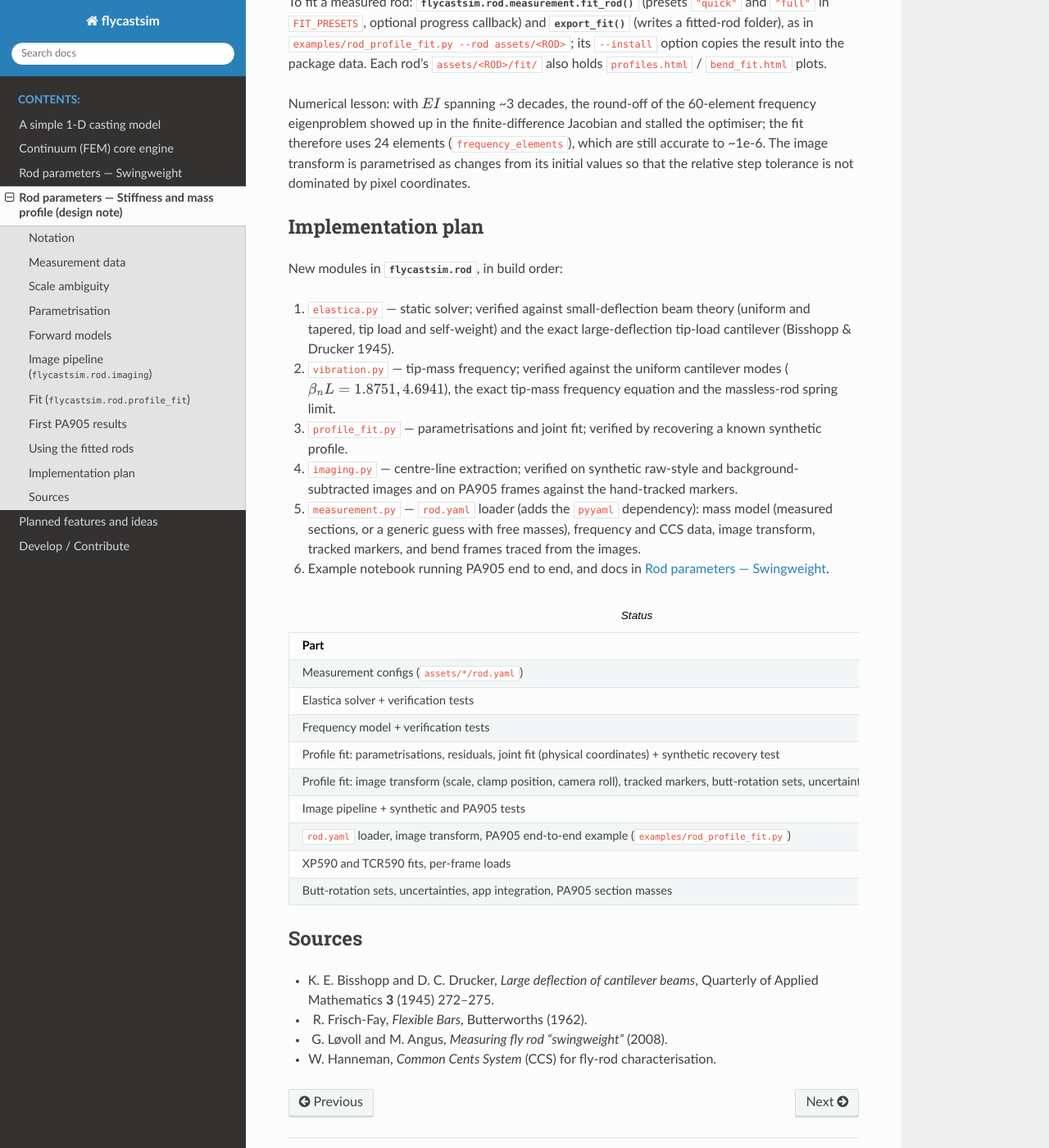
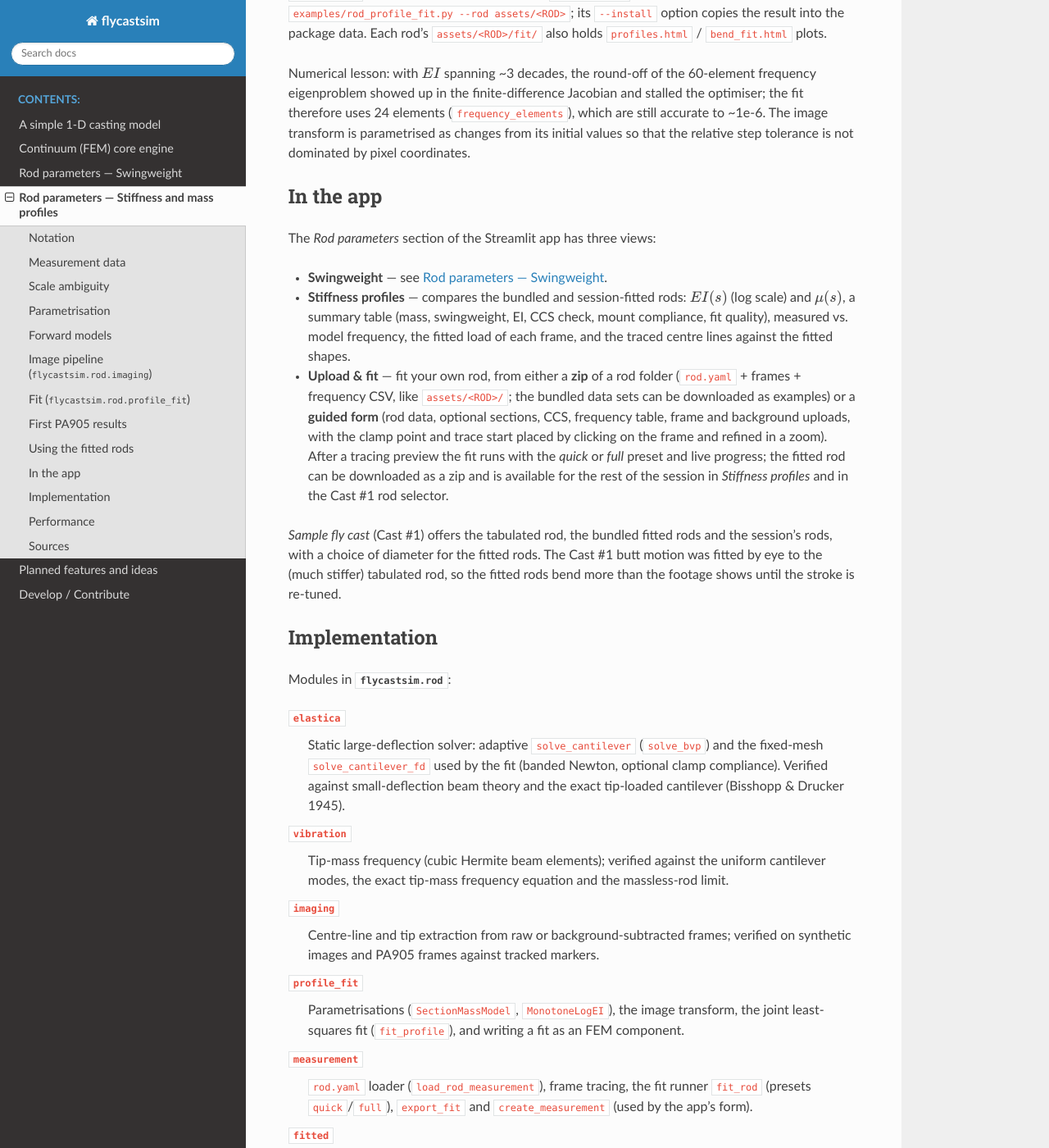
Before and after one commit to grunde73/flycastsim, a Sphinx documentation site: the page built from docs/rod_profile.rst, in a window 1280 px wide and 1400 px high, scrolled down 6171 px. Shown: the whole window at 82% size. Built offline with Sphinx 7.4.7 and the Read the Docs theme 3.1.0, drawn with Linux system fonts in a browser that asks for light colours; pages that are not in the unit, such as notebooks, are missing from menus; some of the changed text lies outside the part shown.

Commit message:
Update README and docs for fitted rods, the app and performance
- README: feature overview (FEM engine, Cast #1 with a choice of rod,
  swingweight, stiffness/mass profile fit, bundled measured rods, the
  app's Rod parameters views), a working quickstart (`uv sync`; the
  app is a default dependency group, not an extra), examples including
  using a fitted rod in Cast #1; fix the line start angle (~5 deg).
- docs/index: feature and planned lists updated, quickstart fixed.
- docs/rod_profile: now an implementation page with the app views,
  module overview, performance figures and an open-items table.
- docs/rod, fem, planned, dev: pointers to the profile fit, choosing
  the Cast #1 rod, done/open rod items, package tree with rod/,
  assets/, examples/ and the app pages module.
- CLAUDE.md: architecture of the rod package, app pages, cached
  results, bundled fitted rods and the solver performance invariants.
- App introduction lists the rod stiffness profiles.

Co-Authored-By: Claude Opus 5.5 <noreply@anthropic.com>

```diff
--- a/docs/rod_profile.rst
+++ b/docs/rod_profile.rst
@@ -1,9 +1,10 @@
-Rod parameters — Stiffness and mass profile (design note)
-==========================================================
-**Status: design note, under implementation.**  This page records the agreed
-design for estimating a rod's bending-stiffness profile :math:`EI(s)` and
-linear mass density :math:`\mu(s)` from measurements.  It is updated as the
-pieces land; the implementation status of each part is listed at the end.
+Rod parameters — Stiffness and mass profiles
+=============================================
+**Status: implemented** (open items at the end).  This page describes how a
+rod's bending-stiffness profile :math:`EI(s)` and linear mass density
+:math:`\mu(s)` are estimated from measurements, the results for the three
+measured rods, how to use them in simulations and in the app, and what is
+still open.
 
 The goal is a *measured* rod profile in the ``s_m, m_kg_per_m, EI_Nm2`` format
 read by :mod:`flycastsim.fem.components` (e.g. ``data/components/cast1/rod.csv``,
@@ -215,7 +216,7 @@ facts that shaped the model:
 * PA905 has no section masses yet: the mass model is a generic three-piece
   guess with a ±5 g prior per section.
 
-Fit on every third frame (12 frames, ~6–8 min):
+Fit on every third frame (12 frames; ~6–8 min before the solver speed-ups):
 
 * with all frames, the loaded frames (12–33 steps) fit to 0.5–1.2 px RMS,
   but the zero-load frame sags ~2 cm more at the tip than the model while
@@ -321,54 +322,106 @@ Jacobian and stalled the optimiser; the fit therefore uses 24 elements
 transform is parametrised as changes from its initial values so that the
 relative step tolerance is not dominated by pixel coordinates.
 
-Implementation plan
+In the app
 ------------------------------
-New modules in :mod:`flycastsim.rod`, in build order:
+The *Rod parameters* section of the Streamlit app has three views:
 
-#. ``elastica.py`` — static solver; verified against small-deflection beam
-   theory (uniform and tapered, tip load and self-weight) and the exact
-   large-deflection tip-load cantilever (Bisshopp & Drucker 1945).
-#. ``vibration.py`` — tip-mass frequency; verified against the uniform
-   cantilever modes (:math:`\beta_n L = 1.8751, 4.6941`), the exact
-   tip-mass frequency equation and the massless-rod spring limit.
-#. ``profile_fit.py`` — parametrisations and joint fit; verified by
-   recovering a known synthetic profile.
-#. ``imaging.py`` — centre-line extraction; verified on synthetic raw-style
-   and background-subtracted images and on PA905 frames against the
-   hand-tracked markers.
-#. ``measurement.py`` — ``rod.yaml`` loader (adds the ``pyyaml``
-   dependency): mass model (measured sections, or a generic guess with free
-   masses), frequency and CCS data, image transform, tracked markers, and
-   bend frames traced from the images.
-#. Example notebook running PA905 end to end, and docs in :doc:`rod`.
+* **Swingweight** — see :doc:`rod`.
+* **Stiffness profiles** — compares the bundled and session-fitted rods:
+  :math:`EI(s)` (log scale) and :math:`\mu(s)`, a summary table (mass,
+  swingweight, EI, CCS check, mount compliance, fit quality), measured vs.
+  model frequency, the fitted load of each frame, and the traced centre lines
+  against the fitted shapes.
+* **Upload & fit** — fit your own rod, from either a **zip** of a rod folder
+  (``rod.yaml`` + frames + frequency CSV, like ``assets/<ROD>/``; the bundled
+  data sets can be downloaded as examples) or a **guided form** (rod data,
+  optional sections, CCS, frequency table, frame and background uploads, with
+  the clamp point and trace start placed by clicking on the frame and refined
+  in a zoom).  After a tracing preview the fit runs with the *quick* or
+  *full* preset and live progress; the fitted rod can be downloaded as a zip
+  and is available for the rest of the session in *Stiffness profiles* and
+  in the Cast #1 rod selector.
+
+*Sample fly cast* (Cast #1) offers the tabulated rod, the bundled fitted rods
+and the session's rods, with a choice of diameter for the fitted rods.  The
+Cast #1 butt motion was fitted by eye to the (much stiffer) tabulated rod, so
+the fitted rods bend more than the footage shows until the stroke is
+re-tuned.
+
+Implementation
+------------------------------
+Modules in :mod:`flycastsim.rod`:
+
+``elastica``
+    Static large-deflection solver: adaptive ``solve_cantilever``
+    (``solve_bvp``) and the fixed-mesh ``solve_cantilever_fd`` used by the
+    fit (banded Newton, optional clamp compliance).  Verified against
+    small-deflection beam theory and the exact tip-loaded cantilever
+    (Bisshopp & Drucker 1945).
+``vibration``
+    Tip-mass frequency (cubic Hermite beam elements); verified against the
+    uniform cantilever modes, the exact tip-mass frequency equation and the
+    massless-rod limit.
+``imaging``
+    Centre-line and tip extraction from raw or background-subtracted frames;
+    verified on synthetic images and PA905 frames against tracked markers.
+``profile_fit``
+    Parametrisations (``SectionMassModel``, ``MonotoneLogEI``), the image
+    transform, the joint least-squares fit (``fit_profile``), and writing a
+    fit as an FEM component.
+``measurement``
+    ``rod.yaml`` loader (``load_rod_measurement``), frame tracing, the fit
+    runner ``fit_rod`` (presets ``quick``/``full``), ``export_fit`` and
+    ``create_measurement`` (used by the app's form).
+``fitted``
+    ``FittedRod`` and ``load_fitted_rods`` (bundled rods).
+``archive``
+    Safe extraction of uploaded data sets and zips of fitted rods.
+``helpers``
+    Plotly figures and the trace overlay.
+
+The app views live in ``rod_profile_pages.py`` next to ``streamlit_app.py``.
+
+Performance
+------------------------------
+Timings on a 12-core laptop:
+
+* Tracing: ~0.35 s per frame (frames traced in parallel, 4 threads).
+* One fit residual (PA905, 16 frames): ~66 ms; a *quick* fit of TCR590
+  including tracing ~1 min, a *full* fit 2–6 min depending on the rod.
+* The app keeps traces and fits on disk (shared work folder, by data and
+  preset), so repeating a fit of the same data is instant; Cast #1 runs are
+  cached on disk too.  Cache keys include a fingerprint of the package
+  source, so they are dropped when the code changes.
 
 .. list-table:: Status
    :header-rows: 1
 
    * - Part
      - Status
-   * - Measurement configs (``assets/*/rod.yaml``)
+   * - Measurement configs (``assets/*/rod.yaml``), loader, image pipeline
      - done
-   * - Elastica solver + verification tests
+   * - Elastica and frequency models with verification tests
      - done
-   * - Frequency model + verification tests
+   * - Joint fit: parametrisations, image transform, per-frame loads,
+       mount compliance, synthetic recovery tests
      - done
-   * - Profile fit: parametrisations, residuals, joint fit (physical
-       coordinates) + synthetic recovery test
+   * - PA905, XP590 and TCR590 fitted and bundled as FEM components
      - done
-   * - Profile fit: image transform (scale, clamp position, camera roll),
-       tracked markers, butt-rotation sets, uncertainty estimates
-     - planned
-   * - Image pipeline + synthetic and PA905 tests
+   * - Cast #1 with fitted rods; app views (Stiffness profiles, Upload & fit)
      - done
-   * - ``rod.yaml`` loader, image transform, PA905 end-to-end example
-       (``examples/rod_profile_fit.py``)
-     - done
-   * - XP590 and TCR590 fits, per-frame loads
-     - done
-   * - Butt-rotation sets, uncertainties, app integration, PA905 section
-       masses
-     - planned
+   * - PA905 section masses (its mass profile is a guess)
+     - open
+   * - Rod diameters (fitted rods borrow a taper)
+     - open
+   * - Uncertainty estimates of the fitted profiles
+     - open
+   * - PA905 butt-rotation image sets
+     - open
+   * - Zero-load sag (frame 0 excluded on all rods; likely mount slack)
+     - open
+   * - Re-tune the Cast #1 stroke for the fitted rods
+     - open
 
 Sources
 ------------------------------
```
Also changed, not shown: README.md (+66 -47 lines), docs/dev.rst (+17 -5 lines), docs/fem.rst (+19 -0 lines), docs/index.rst (+22 -14 lines), docs/planned.rst (+14 -8 lines), docs/rod.rst (+10 -8 lines), streamlit_app.py (+7 -3 lines), .github/copilot-instructions.md.
